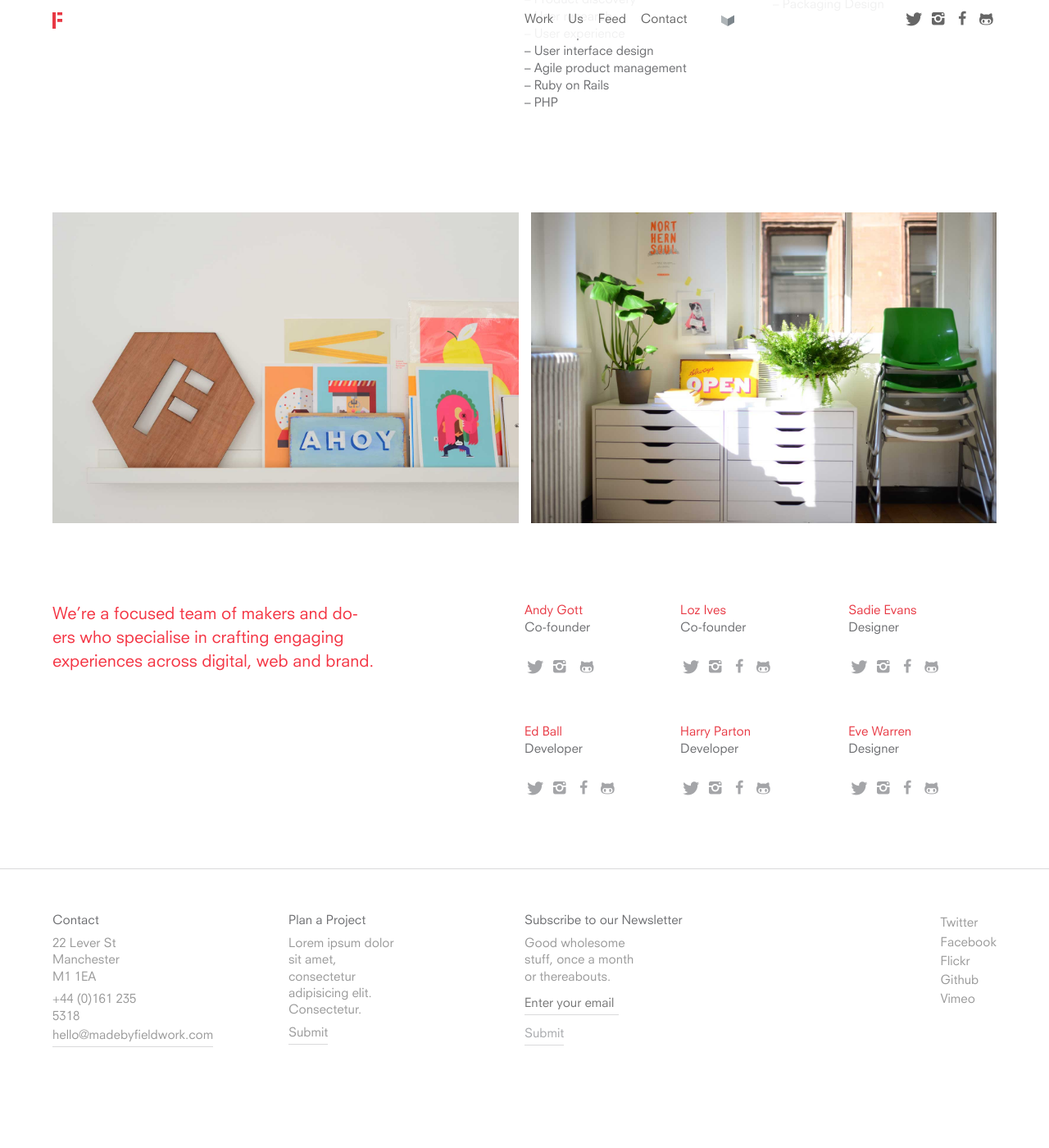
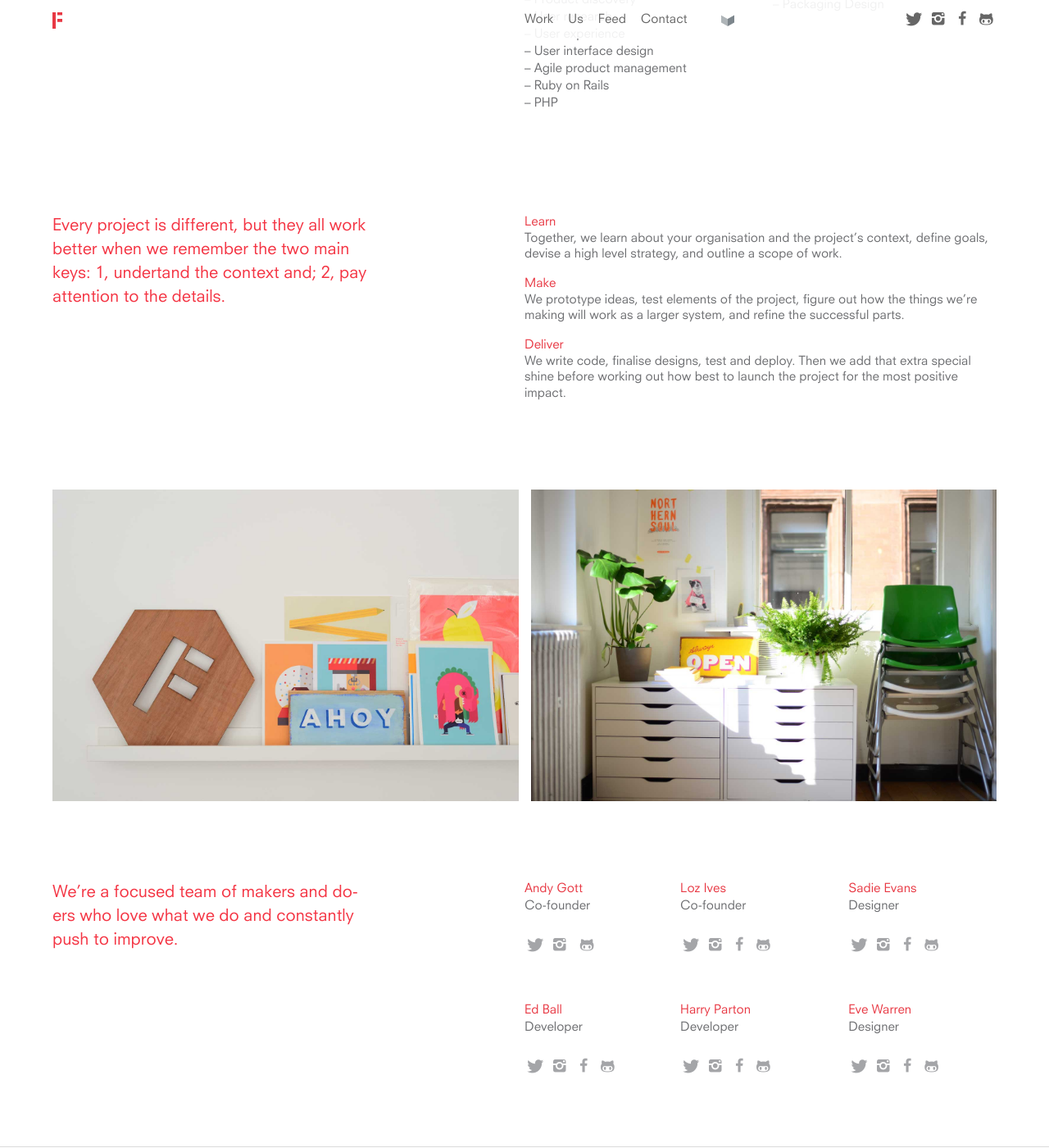
Before and after one commit to EMT/fieldwork-v2, a Jekyll site: the page built from us.html, in a window 1280 px wide and 1400 px high, scrolled down 993 px. Shown: the whole window at 82% size. Built offline with Jekyll 4.4.1, drawn with Linux system fonts in a browser that asks for light colours; nearby versions of some CDN libraries; before the commit the page ends 2326 px from its top, so only the background shows below that.

Commit message:
Add process section.

```diff
--- a/us.html
+++ b/us.html
@@ -105,6 +105,43 @@ header_img: /images/us/fieldwork-hero.jpg
   <div class="text">
     <div class="wrapper">
 
+      <div class="project-title">
+        <h1>Every project is different, but they all work better when we remember the two main keys: 1, undertand the context and; 2, pay attention to the details.</h1>
+        <p>{{ page.runner }}</p>
+
+        {% if page.additional %}
+          <p class="additional">{{ page.additional }}</p>
+        {% endif %}
+
+        {% if page.meta %}
+          <ul class="project-meta">
+            {% for meta in page.meta %}
+              <li>{{ meta }}</li>
+            {% endfor %}
+          </ul>
+        {% endif %}
+      </div>
+
+      <div class="content-section-body">
+        <h3>Learn</h3>
+        <p>Together, we learn about your organisation and the project’s context, define goals, devise a high level strategy, and outline a scope of work.</p>
+
+        <h3>Make</h3>
+        <p>We prototype ideas, test elements of the project, figure out how the things we’re making will work as a larger system, and refine the successful parts.</p>
+
+        <h3>Deliver</h3>
+        <p>We write code, finalise designs, test and deploy. Then we add that extra special shine before working out how best to launch the project for the most positive impact.</p>
+      </div>
+    </div>
+  </div>
+</section>
+
+
+
+<section class="hero">
+  <div class="text">
+    <div class="wrapper">
+
       <div class="project-grid">
         <div class="project-grid-col-2">
           <div><img src="{{ site.baseurl }}/images/us/fieldwork-shelf.jpg" alt="" /></div>
@@ -113,7 +150,7 @@ header_img: /images/us/fieldwork-hero.jpg
       </div>
 
       <div class="project-title">
-        <h1>We’re a focused team of makers and do-ers who specialise in crafting engaging experiences across digital, web and brand.</h1>
+        <h1>We’re a focused team of makers and do-ers who love what we do and constantly push to improve.</h1>
       </div>
 
       <div class="content-section-body">
```
